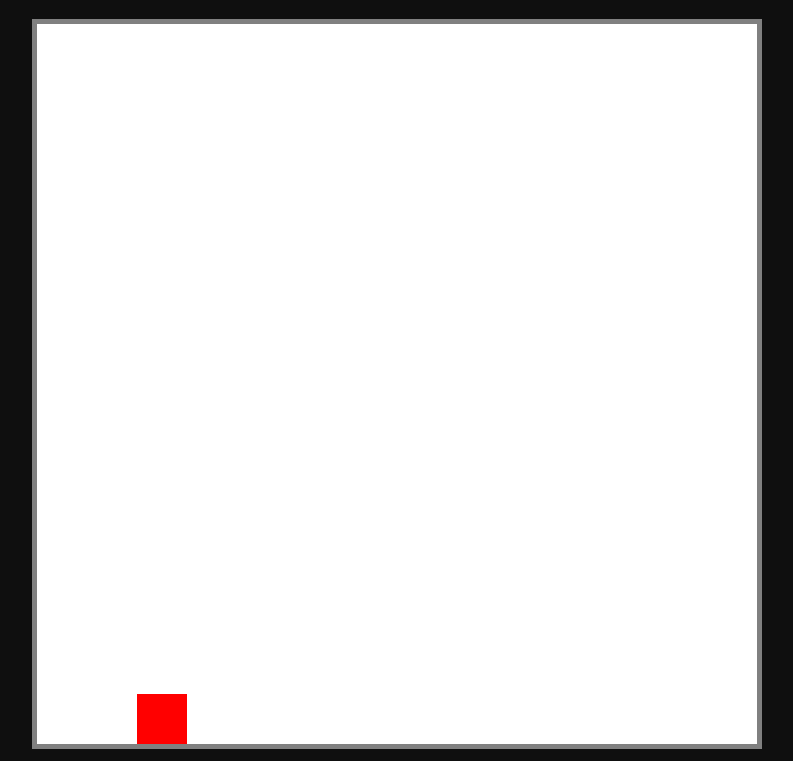
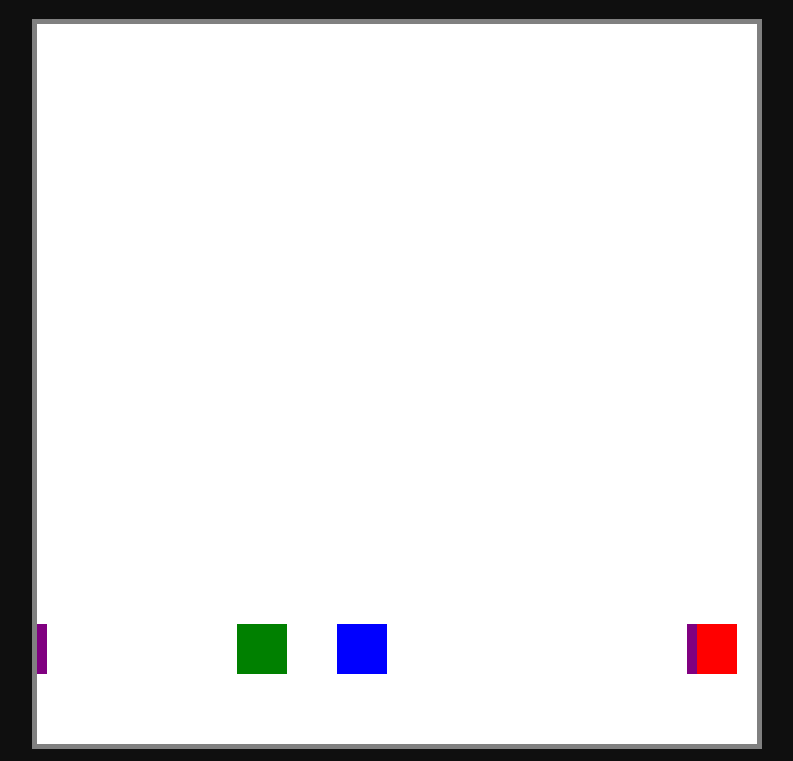
Before and after one commit to BernardoNeves/PDW_1, a plain HTML site: page index.html in a window 1280 px wide. Shown: the part 61-822 px from the top of the page, without its empty margins (243-1036 px from the left). Drawn offline with Linux system fonts and the light colour scheme.

Commit message:
started portal/spike/collisions

```diff
--- a/index.html
+++ b/index.html
@@ -12,6 +12,9 @@
     <canvas></canvas>
   </body>
   <script src="js/classes/sprite.js"></script>
+  <script src="js/classes/collisions.js"></script>
+  <script src="js/classes/spike.js"></script>
+  <script src="js/classes/portal.js"></script>
   <script src="js/classes/player.js"></script>
   <script src="js/scripts/input.js"></script>
   <script src="js/scripts/index.js"></script>
--- /dev/null
+++ b/js/classes/collisions.js
@@ -0,0 +1,110 @@
+const collision = [
+  0, 0, 0, 0, 0, 0, 0, 0, 0, 0, 0, 0, 0, 0, 0, 0, 0, 0, 0, 0, 0, 0, 0, 0, 0, 0,
+  0, 0, 0, 0, 0, 0, 0, 0, 0, 0, 0, 0, 0, 0, 0, 0, 0, 0, 0, 0, 0, 0, 0, 0, 0, 0,
+  0, 0, 0, 0, 0, 0, 0, 0, 0, 0, 0, 0, 0, 0, 0, 0, 0, 0, 0, 0, 0, 0, 0, 0, 0, 0,
+  0, 0, 0, 0, 0, 0, 0, 0, 0, 0, 0, 0, 0, 0, 0, 0, 0, 0, 0, 0, 0, 0, 0, 0, 0, 0,
+  0, 0, 0, 0, 0, 0, 0, 0, 0, 0, 0, 0, 0, 0, 0, 0, 0, 0, 0, 0, 0, 0, 0, 0, 0, 0,
+  0, 0, 0, 0, 0, 0, 0, 0, 0, 0, 0, 0, 0, 0, 0, 0, 0, 0, 0, 0, 0, 0, 0, 0, 0, 0,
+  0, 0, 0, 0, 0, 0, 0, 0, 0, 0, 0, 0, 0, 0, 0, 0, 0, 0, 0, 0, 0, 0, 0, 0, 0, 0,
+  0, 0, 0, 0, 0, 0, 0, 0, 0, 0, 0, 0, 0, 0, 0, 0, 0, 0, 0, 0, 0, 0, 0, 0, 0, 0,
+  0, 0, 0, 0, 0, 0, 0, 0, 0, 0, 0, 0, 0, 0, 0, 0, 0, 0, 0, 0, 0, 0, 0, 0, 0, 0,
+  0, 0, 0, 0, 0, 0, 0, 0, 0, 0, 0, 0, 0, 0, 0, 0, 0, 0, 0, 0, 0, 0,
+];
+
+Array.prototype.parse2D = function () {
+  const rows = [];
+  for (let i = 0; i < this.length; i += 16) {
+    rows.push(this.slice(i, i + 16));
+  }
+  return rows;
+};
+
+class collisionblock {
+  constructor({ position }) {
+    this.position = position;
+    this.width = 45;
+    this.height = 45;
+  }
+
+  draw() {
+    context.fillStyle = "green";
+    context.fillRect(this.position.x, this.position.x, this.width, this.height);
+  }
+}
+
+const collisionblocks = [];
+
+const parsed_collisions = collision.parse2D();
+parsed_collisions.forEach((row, y) => {
+  row.forEach((object, x) => {
+    if (object == 1) {
+      collisionblocks.push(
+        new collisionblock({
+          position: {
+            x: x * 45,
+            y: y * 45,
+          },
+        })
+      );
+    }
+  });
+});
+
+function boxCollision(player, object) {
+  const player_top = player.position.y;
+  const player_bottom = player.position.y + player.height;
+  const player_left = player.position.x;
+  const player_right = player.position.x + player.width;
+  const object_top = object.position.y;
+  const object_bottom = object.position.y + object.height;
+  const object_left = object.position.x;
+  const object_right = object.position.x + object.width;
+
+  if (
+    player_right + player.velocity.x >= object_left &&
+    player_left + player.velocity.x <= object_right &&
+    player_bottom + player.velocity.y >= object_top &&
+    player_top + player.velocity.y <= object_bottom
+  )
+    if (player.velocity.x < 0){
+      player.position.x = object.position.x + object.width + 0.1 // buffer
+    }
+    if (player.velocity.x > 0){
+      player.position.x = object.position.x - player.width - 0.1 // buffer
+    }
+    if (player.velocity.y < 0){
+      player.position.y = object.position.y + object.height + 0.1 // buffer
+    }
+    if (player.velocity.y > 0){
+      player.position.y = object.position.y - player.height - 0.1 // buffer
+    }
+    return true;
+}
+// function boxCollision2(player, object) {
+//   const player_top = player.position.y;
+  // const player_bottom = player.position.y + player.height;
+  // const player_left = player.position.x;
+  // const player_right = player.position.x + player.width;
+//   const object_top = object.position.y;
+  // const object_bottom = object.position.y + object.height;
+  // const object_left = object.position.x;
+  // const object_right = object.position.x + object.width;
+
+//   if (
+    // player_right + player.velocity.x >= object_left &&
+    // player_left + player.velocity.x <= object_right &&
+    // player_bottom + player.velocity.y >= object_top &&
+    // player_top + player.velocity.y <= object_bottom
+//   )
+//     if (player.velocity.y < 0){
+//       player.position.y = object.position.y + object.height + 0.1 // buffer
+//     }
+//     if (player.velocity.y > 0){
+//       player.position.y = object.position.y - player.height - 0.1 // buffer
+//     }
+//     return true;
+// }
+
+collisionblocks.forEach(collisionblock =>  {
+  boxCollision(player, collisionblock)
+});
--- a/js/classes/player.js
+++ b/js/classes/player.js
@@ -1,18 +1,21 @@
 class Player {
-  constructor() {
-    this.position = {
-      x: 100,
-      y: 400,
-    };
+  constructor(x, y, color) {
+    (this.position = {
+      x: x,
+      y: y,
+    }),
+      (this.color = color);
     this.velocity = {
       x: 0,
       y: 0,
     };
     this.gravity = 0.4;
-    this.speed = 3;
+    this.speed = 5;
 
     this.width = 50;
     this.height = 50;
+
+    this.life = 1;
 
     this.sides = {
       top: this.position.y,
@@ -20,27 +23,39 @@ class Player {
       left: this.position.x,
       right: this.position.x + this.width,
     };
+
+    this.initialPosition = {
+      x: x,
+      y: y,
+    };
   }
 
   draw() {
-    context.fillStyle = "red";
+    context.fillStyle = this.color;
     context.fillRect(this.position.x, this.position.y, this.width, this.height);
   }
 
   update() {
-    player.velocity.x = 0;
-    if (keys.a.pressed) player.velocity.x -= this.speed;
-    if (keys.d.pressed) player.velocity.x += this.speed;
+    if (keys.a.pressed) player.velocity.x -= player.speed;
+    if (keys.d.pressed) player.velocity.x += player.speed;
     if (keys.w.pressed && player.velocity.y === 0) player.velocity.y = -10;
+    if (boxCollision(player, player2)) {
+      player.velocity.x = 0;
+    }
+    if (boxCollision(player, player2)) {
+      player.velocity.y = 0;
+    }
 
     this.position.y += this.velocity.y;
+    this.velocity.y += this.gravity;
     this.sides.bottom = this.position.y + this.height;
-    this.velocity.y += this.gravity;
 
     if (this.sides.bottom + this.velocity.y > canvas.height) {
       this.velocity.y = 0;
     }
+    if (boxCollision(player, player2)) this.velocity.y = 0;
     this.sides.left = this.position.x;
+
     if (this.sides.left + this.velocity.x < 0) {
       this.velocity.x = 0;
     }
@@ -49,6 +64,17 @@ class Player {
       this.velocity.x = 0;
     }
 
+    if (boxCollision(player, spike)) {
+      this.life = 0;
+      this.position.x = this.initialPosition.x;
+      this.position.y = this.initialPosition.y;
+    }
+
+    if (boxCollision(player, portal1)) {
+      portal1.playerTeletransportator(player);
+    }
+
     this.position.x += this.velocity.x;
+    player.velocity.x = 0;
   }
 }
--- /dev/null
+++ b/js/classes/portal.js
@@ -0,0 +1,32 @@
+class Portal {
+    constructor(x, y, color) {
+        (this.position = {
+            x: x,
+            y: y,
+        }),
+        (this.color = color);
+
+        this.width = 10;
+        this.height = 50;
+
+        this.positionLink = {
+            x: x,
+            y: y,
+        }
+    }
+
+    portalLink(portallink) {
+        this.positionLink.x = portallink.position.x;
+        this.positionLink.y = portallink.position.y;
+    }
+
+    draw() {
+        context.fillStyle = this.color;
+        context.fillRect(this.position.x, this.position.y, this.width, this.height);
+    }
+
+    playerTeletransportator(player) {
+        player.position.x = this.positionLink.x;
+        player.position.y = this.positionLink.y;
+    }
+}
--- /dev/null
+++ b/js/classes/spike.js
@@ -0,0 +1,17 @@
+class Spike {
+    constructor(x, y, color) {
+        (this.position = {
+            x: x,
+            y: y,
+        }),
+        (this.color = color);
+
+        this.width = 50;
+        this.height = 50;
+    }
+
+    draw() {
+        context.fillStyle = this.color;
+        context.fillRect(this.position.x, this.position.y, this.width, this.height);
+    }
+}
--- a/js/scripts/index.js
+++ b/js/scripts/index.js
@@ -4,7 +4,13 @@ var context = canvas.getContext("2d");
 canvas.width = 16 * 45; //720
 canvas.height = 16 * 45; //720
 
-const player = new Player();
+const player = new Player(100, 400, "red");
+const player2 = new Player(300, 600, "blue");
+const spike = new Spike(200, 600, "green");
+const portal1 = new Portal(0, 600, "purple");
+const portal2 = new Portal(650, 600, "purple");
+
+portal1.portalLink(portal2);
 
 const background = new sprite({
   position: {
@@ -20,9 +26,16 @@ function animate() {
   context.fillRect(0, 0, canvas.width, canvas.height);
 
   // background.draw()
+  collisionblocks.forEach(collisionblock => {collisionblock.draw()})
 
   player.draw();
+  player2.draw();
+  spike.draw();
+  portal1.draw();
+  portal2.draw();
+
   player.update();
+  player2.update();
 }
 
 animate();
--- a/js/scripts/input.js
+++ b/js/scripts/input.js
@@ -5,7 +5,6 @@ const keys = {
 };
 
 window.addEventListener("keydown", (event) => {
-  console.log(event);
   switch (event.key) {
     case "ArrowUp":
     case " ":
@@ -23,7 +22,6 @@ window.addEventListener("keydown", (event) => {
   }
 });
 window.addEventListener("keyup", (event) => {
-  console.log(event);
   switch (event.key) {
     case "ArrowUp":
     case " ":
```
